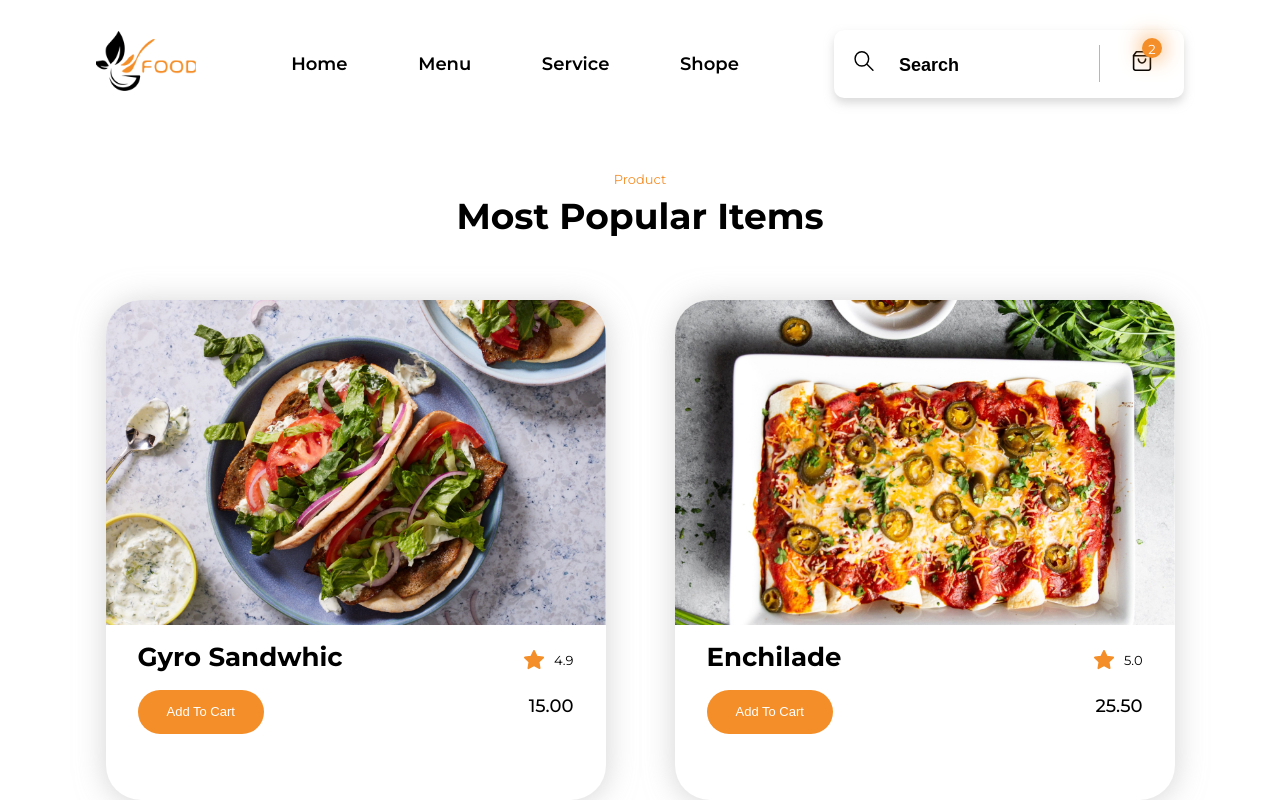
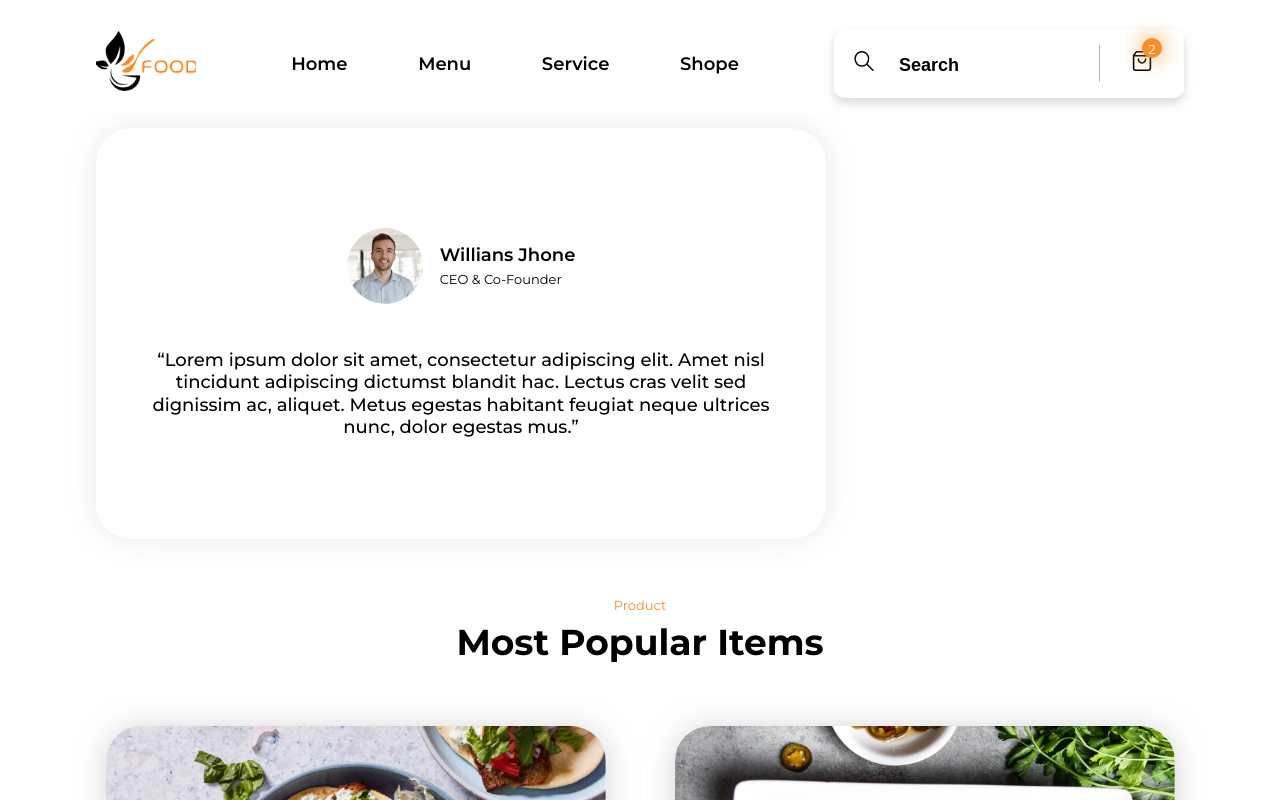
Before and after one commit to Aurelie-Runser/Restaurant, a Vue app: page / in a window 1280 px wide. Shown: the top 800 px of the page. Built offline with nearby package versions, Linux system fonts and the light colour scheme.

Commit message:
feat : CardAvis
création de la card pour les avis

```diff
--- /dev/null
+++ b/src/components/myCardAvis.vue
@@ -0,0 +1,64 @@
+<template>
+  <div class="cardAvis">
+    <div class="cardAvis__personne">
+      <img class="cardAvis__pp" src="/WilliansJhone.jpg" alt="" />
+      <div class="cardAvis__desc">
+        <h5>Willians Jhone</h5>
+        <p>CEO & Co-Founder</p>
+      </div>
+    </div>
+
+    <p class="cardAvis__avis">
+      “Lorem ipsum dolor sit amet, consectetur adipiscing elit. Amet nisl tincidunt adipiscing
+      dictumst blandit hac. Lectus cras velit sed dignissim ac, aliquet. Metus egestas habitant
+      feugiat neque ultrices nunc, dolor egestas mus.”
+    </p>
+  </div>
+</template>
+
+<style lang="scss" scoped>
+.cardAvis {
+  display: grid;
+  place-items: center;
+  gap: 45px;
+  max-width: 730px;
+  min-width: 500px;
+  padding: 100px 20px;
+  aspect-ratio: 2/1;
+  box-shadow: 0px 0px 30px 0px rgba($color-gray, 30%);
+  border-radius: 35px;
+
+  &__personne {
+    display: flex;
+    align-items: center;
+    gap: 17px;
+    margin: auto;
+    width: fit-content;
+
+    img {
+      width: 76px;
+      aspect-ratio: 1/1;
+      object-fit: cover;
+      border-radius: 100%;
+    }
+
+    .cardAvis__desc {
+      > * {
+        margin: 5px 0;
+      }
+
+      p {
+        @include p2;
+      }
+    }
+  }
+
+  &__avis {
+    width: 90%;
+    margin: auto;
+    text-align: center;
+  }
+}
+</style>
+
+<script setup></script>
--- a/src/views/HomeView.vue
+++ b/src/views/HomeView.vue
@@ -1,5 +1,8 @@
 <template>
   <body class="mainbody">
+
+    <myCardAvis/>
+
     <section class="sectionGrid">
       <myTitleSection h2="Product" h3="Most Popular Items" />
 
@@ -38,7 +41,7 @@ import mySectionEmail from '@/components/layouts/myLayoutEmail.vue'
 import myTitleSection from '@/components/elements/myTitleSection.vue'
 import myButton from '@/components/elements/myButton.vue'
 import myGridCards from '@/components/myGirdCards.vue'
-// import myCard from '@/components/myCard.vue'
+import myCardAvis from '@/components/myCardAvis.vue'
 
 const gridProduitsBig = [
   {
```
